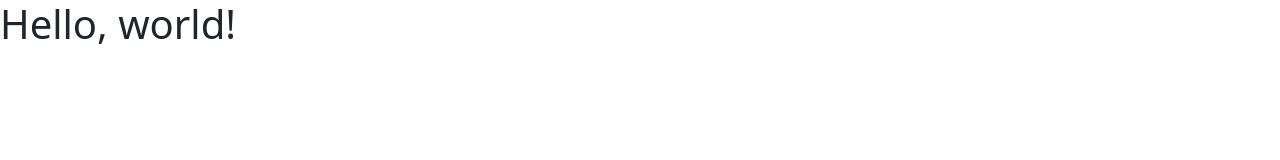
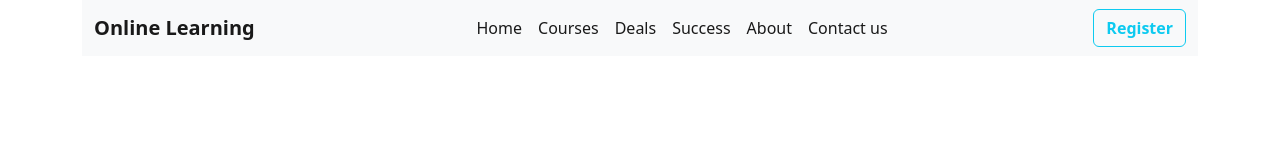
Before and after one commit to golammostofa58958/online-learning, a plain HTML site: page index.html in a window 1280 px wide. Drawn offline with nearby package versions, Linux system fonts and the light colour scheme.

Commit message:
added-nav-bar

```diff
--- a/index.html
+++ b/index.html
@@ -7,10 +7,41 @@
     <title>Online Learning</title>
     <link href="https://cdn.jsdelivr.net/npm/bootstrap@5.2.0/dist/css/bootstrap.min.css" rel="stylesheet"
         integrity="sha384-gH2yIJqKdNHPEq0n4Mqa/HGKIhSkIHeL5AyhkYV8i59U5AR6csBvApHHNl/vI1Bx" crossorigin="anonymous">
+    <link rel="stylesheet" href="style.css">
 </head>
 
 <body>
-    <h1>Hello, world!</h1>
+
+    <header class="container">
+        <!-- navbar start -->
+        <nav class="navbar navbar-expand-lg bg-light">
+            <div class="container">
+                <a class="navbar-brand" href="#"><b>Online Learning</b></a>
+                <button class="navbar-toggler" type="button" data-bs-toggle="collapse"
+                    data-bs-target="#navbarNavAltMarkup" aria-controls="navbarNavAltMarkup" aria-expanded="false"
+                    aria-label="Toggle navigation">
+                    <span class="navbar-toggler-icon"></span>
+                </button>
+                <div class="collapse navbar-collapse" id="navbarNavAltMarkup">
+                    <div class="navbar-nav mx-auto">
+                        <a class="nav-link active" aria-current="page" href="#">Home</a>
+                        <a class="nav-link active" aria-current="page" href="#">Courses</a>
+                        <a class="nav-link active" aria-current="page" href="#">Deals</a>
+                        <a class="nav-link active" aria-current="page" href="#">Success</a>
+                        <a class="nav-link active" aria-current="page" href="#">About</a>
+                        <a class="nav-link active" aria-current="page" href="#">Contact us</a>
+                    </div>
+                    <div><button class="btn btn-outline-info ms-auto" type="submit"><b>Register</b></button></div>
+                </div>
+            </div>
+        </nav>
+        <!-- navbar end -->
+
+    </header>
+
+
+
+
     <script src="https://cdn.jsdelivr.net/npm/bootstrap@5.2.0/dist/js/bootstrap.bundle.min.js"
         integrity="sha384-A3rJD856KowSb7dwlZdYEkO39Gagi7vIsF0jrRAoQmDKKtQBHUuLZ9AsSv4jD4Xa"
         crossorigin="anonymous"></script>
```
Also changed, not shown: style.css (added).
